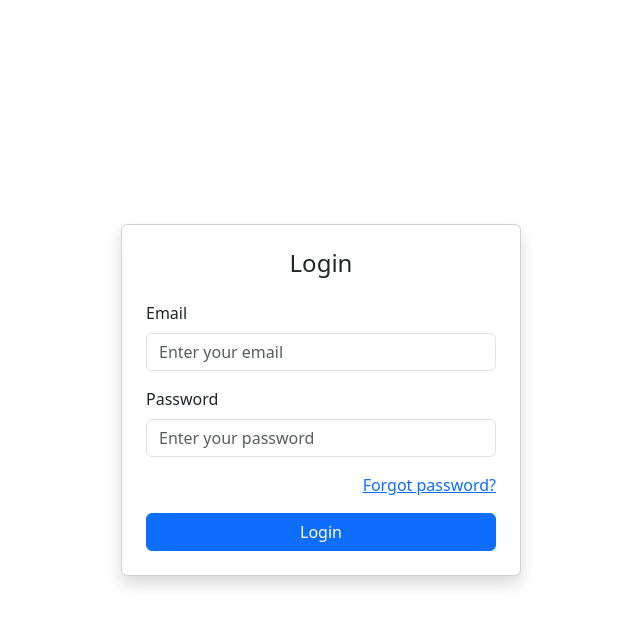
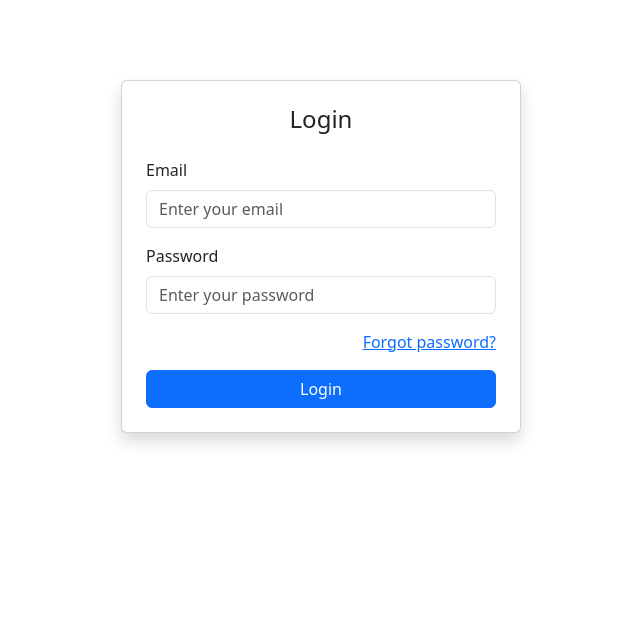
Before and after one commit to XYZ-46/XenniGatewayFrontend, an Angular app: page /login in a window 1280 px wide. Shown: the top 626 px of the page, without its empty margins (319-959 px from the left). Built offline with nearby package versions, Linux system fonts and the light colour scheme.

Commit message:
update layout login

```diff
--- a/angular.json
+++ b/angular.json
@@ -107,6 +107,7 @@
   "cli": {
     "schematicCollections": [
       "angular-eslint"
-    ]
+    ],
+    "analytics": false
   }
 }
--- a/package.json
+++ b/package.json
@@ -40,7 +40,7 @@
     "@angular/build": "^20.3.5",
     "@angular/cli": "^20.3.5",
     "@angular/compiler-cli": "^20.3.4",
-    "@types/jasmine": "~5.1.9",
+    "@types/jasmine": "~5.1.10",
     "angular-eslint": "20.4.0",
     "eslint": "^9.37.0",
     "jasmine-core": "~5.12.0",
--- a/src/app/login/login.css
+++ b/src/app/login/login.css
@@ -0,0 +1,3 @@
+  .container {
+    padding-top: 10vh;
+  }
--- a/src/app/login/login.html
+++ b/src/app/login/login.html
@@ -1,4 +1,4 @@
-<div class="container d-flex justify-content-center align-items-center vh-100">
+<div class="container d-flex justify-content-center align-items-center">
     <div class="card shadow p-4" style="width: 100%; max-width: 400px;">
         <h4 class="text-center mb-4">Login</h4>
 
--- a/src/styles.css
+++ b/src/styles.css
@@ -1 +1,5 @@
 /* You can add global styles to this file, and also import other style files */
+  body, html {
+    height: 100%;
+    margin: 0;
+  }
```
Also changed, not shown: 1 other file (tests, documents, lock files or other folders).
